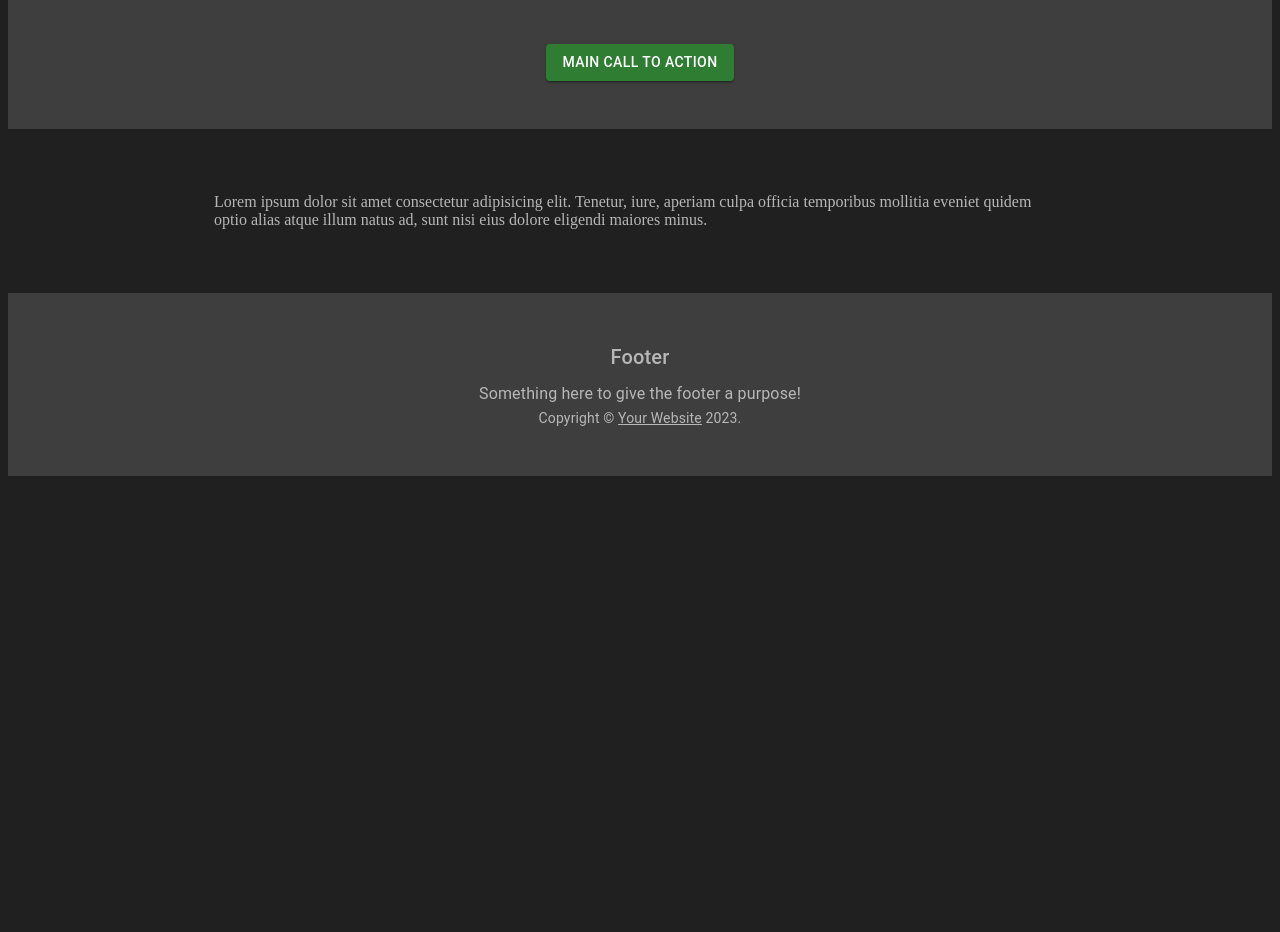
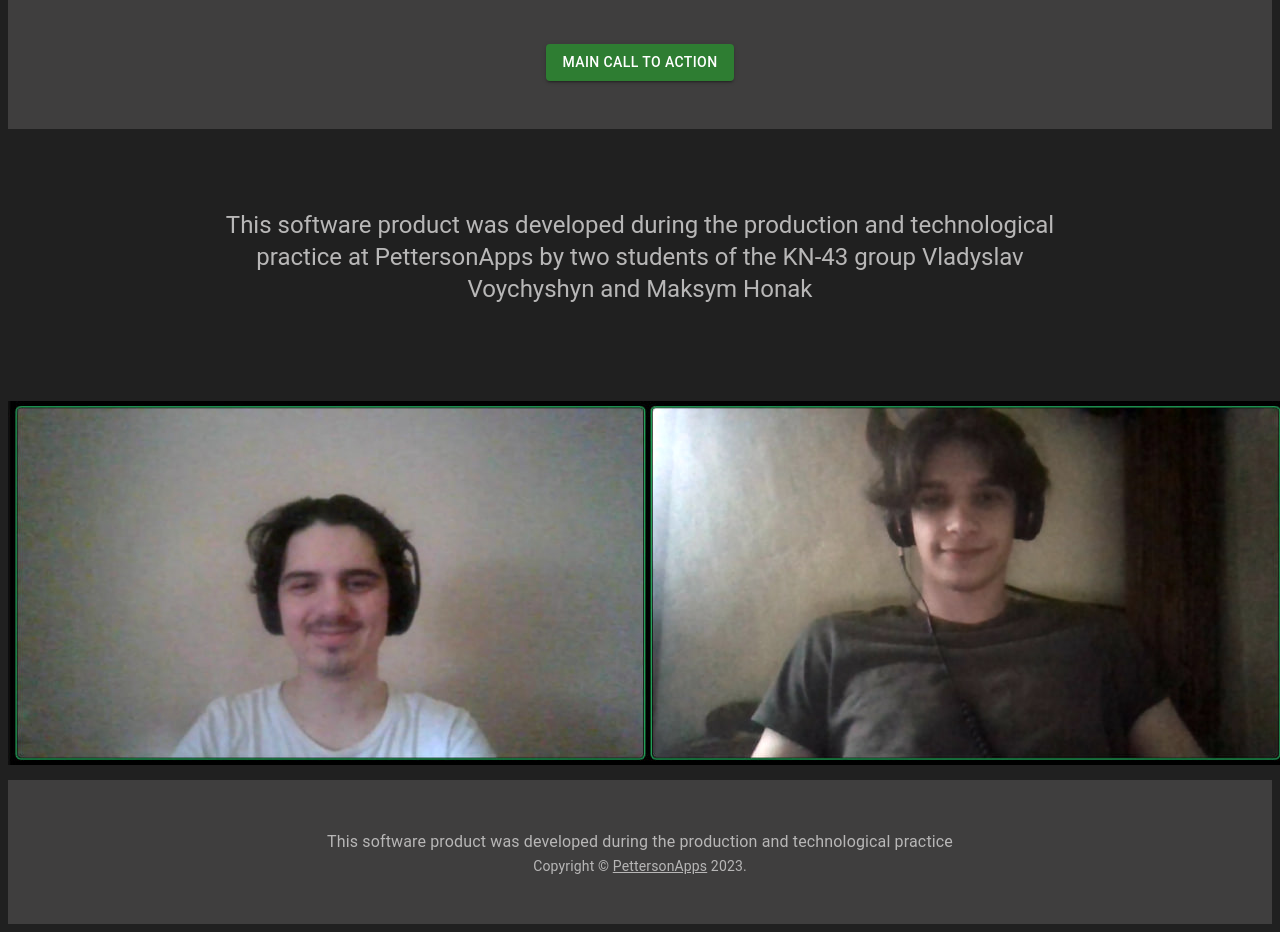
Before and after one commit to rotskerr/PracticePettersonApps, a React (Create React App) app: page / in a window 1280 px wide. Shown: the part 400-1332 px from the top of the page. Before the commit the page ends 884 px from the top, so only its background shows below. Built offline with nearby package versions, Linux system fonts and the light colour scheme.

Commit message:
HomePage update, Nav update, favicon update, and team photo added

```diff
--- a/public/index.html
+++ b/public/index.html
@@ -24,7 +24,7 @@
       work correctly both with client-side routing and a non-root public URL.
       Learn how to configure a non-root public URL by running `npm run build`.
     -->
-    <title>React App</title>
+    <title>Petterson Web Youtrack </title>
   </head>
   <body>
     <noscript>You need to enable JavaScript to run this app.</noscript>
--- a/src/components/HomePage/HomePage.js
+++ b/src/components/HomePage/HomePage.js
@@ -7,14 +7,16 @@ import Container from "@mui/material/Container";
 import Link from "@mui/material/Link";
 import { createTheme, ThemeProvider } from "@mui/material/styles";
 import Nav from "../Nav/Nav";
+import team from "./team.jpg";
+import "./style.css";
 
 function Copyright() {
   return (
     <div>
       <Typography variant="body2" color="#B8B7B7" align="center">
         {"Copyright © "}
-        <Link color="inherit" href="/">
-          Your Website
+        <Link color="inherit" target="_blank" href="https://pettersonapps.com/">
+          PettersonApps
         </Link>{" "}
         {new Date().getFullYear()}
         {"."}
@@ -22,8 +24,6 @@ function Copyright() {
     </div>
   );
 }
-
-
 
 const theme = createTheme();
 
@@ -66,29 +66,30 @@ export default function HomePage() {
               </Stack>
             </Container>
           </Box>
-          <Container sx={{ py: 8 }} maxWidth="md">
+          <Container  sx={{ py: 10 }} maxWidth="md">
             {/* End hero unit */}
-            Lorem ipsum dolor sit amet consectetur adipisicing elit. Tenetur,
-            iure, aperiam culpa officia temporibus mollitia eveniet quidem optio
-            alias atque illum natus ad, sunt nisi eius dolore eligendi maiores
-            minus.
+            <Typography variant="h5" align="center" color="#B8B7B7" paragraph>
+              This software product was developed during the production and
+              technological practice at PettersonApps by two students of the
+              KN-43 group Vladyslav Voychyshyn and Maksym Honak
+            </Typography>
           </Container>
+          <img className="Team"  src={team} alt="team" />
+
         </main>
         {/* Footer */}
         <Box
           sx={{ bgcolor: "#3f3e3e", p: 6, color: "#B8B7B7" }}
           component="footer"
         >
-          <Typography variant="h6" align="center" gutterBottom>
-            Footer
-          </Typography>
+
           <Typography
             variant="subtitle1"
             align="center"
             color="#B8B7B7"
             component="p"
           >
-            Something here to give the footer a purpose!
+            This software product was developed during the production and technological practice
           </Typography>
           <Copyright />
         </Box>
--- /dev/null
+++ b/src/components/HomePage/style.css
@@ -0,0 +1,8 @@
+.Team{
+    display: flex;
+    justify-content: center;
+    align-items: center;
+    margin: auto;
+    margin-bottom: 15px;
+
+}
--- a/src/components/Nav/Nav.css
+++ b/src/components/Nav/Nav.css
@@ -30,7 +30,7 @@ button {
   border: 1px;
 }
 
-img {
+.logo {
   border-radius: 100%;
 }
 .UserInfoBtn {
--- a/src/components/Nav/Nav.js
+++ b/src/components/Nav/Nav.js
@@ -23,7 +23,7 @@ const Nav = () => {
     <div>
       <nav>
         <Link to="/">
-          <img src={logo}  alt="logo" />
+          <img className="logo" src={logo}  alt="logo" />
         </Link>
         <ul className="nav-links">
           <Link className="NavListLinks" to="/dashboard">
```
Also changed, not shown: src/components/HomePage/team.jpg (added), 1 other file (tests, documents, lock files or other folders).
